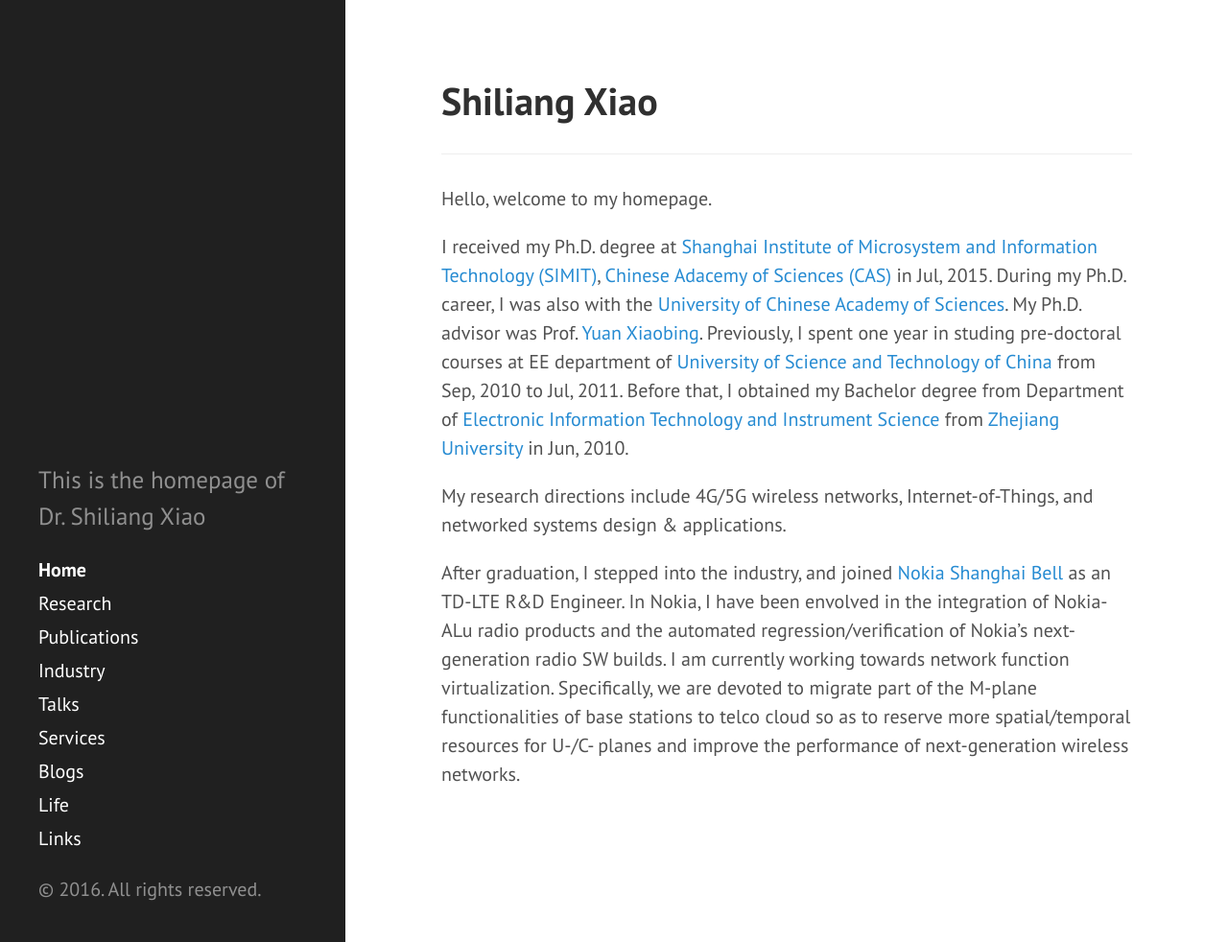
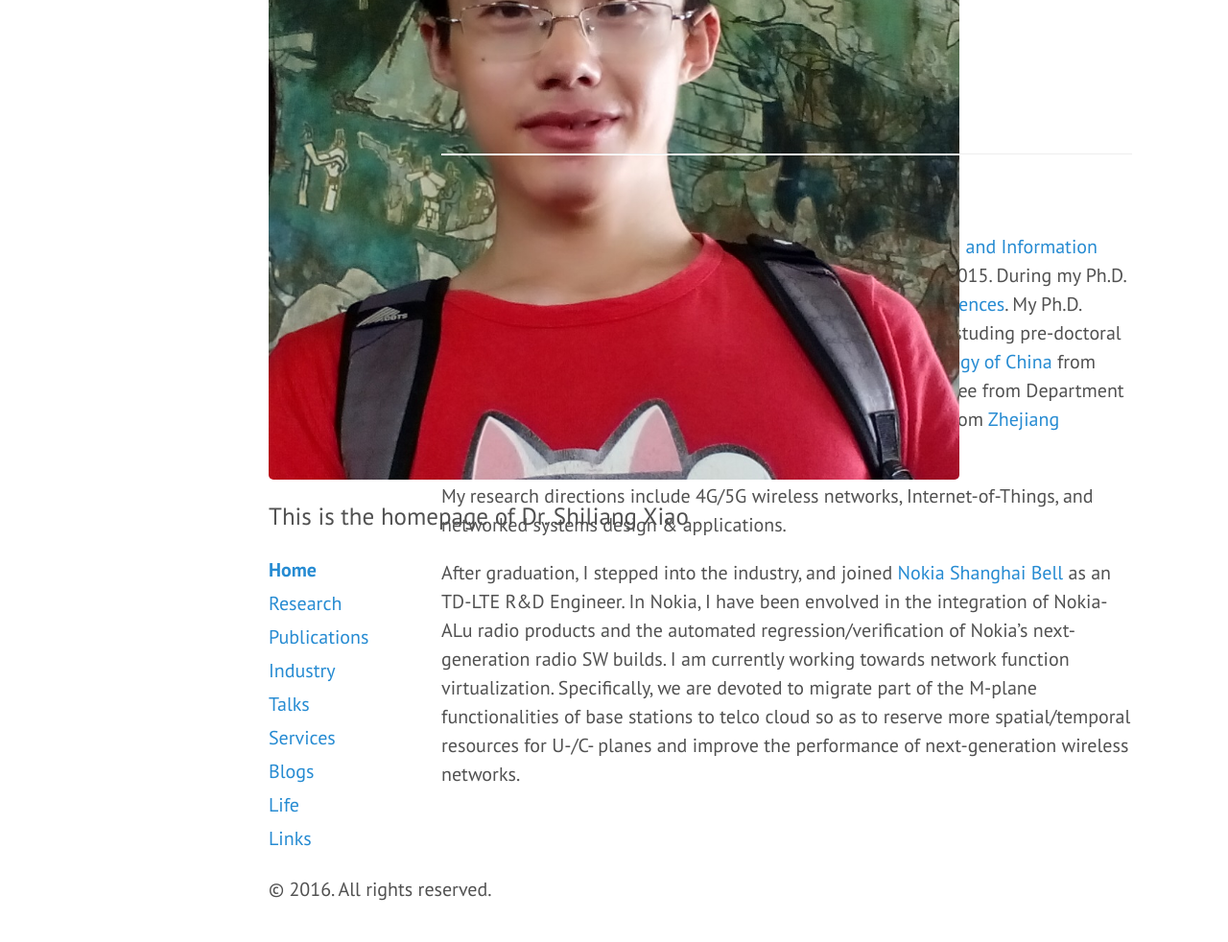
Before and after one commit to slxiao/slxiao.github.io, a Jekyll site: the page built from index.html, in a window 1280 px wide and 982 px high. Shown: the whole window at 96% size. Built offline with Jekyll 4.4.1, drawn with Linux system fonts in a browser that asks for light colours; Markdown is read by kramdown in place of the engine named in the settings; the list of posts is cut into pages by our own code.

Commit message:
add proto

```diff
--- a/_includes/sidebar.html
+++ b/_includes/sidebar.html
@@ -1,11 +1,6 @@
-<div class="sidebar">
   <div class="container sidebar-sticky">
     <div class="sidebar-about">
-      <h1>
-        <a href="{{ site.baseurl }}">
-          {{ site.title }}
-        </a>
-      </h1>
+        <img src="/imgs/personal.jpg"  alt="Xiao Shiliang's Photo" />
       <p class="lead">{{ site.description }}</p>
     </div>
 
```
Also changed, not shown: imgs/personal.jpg (added).
